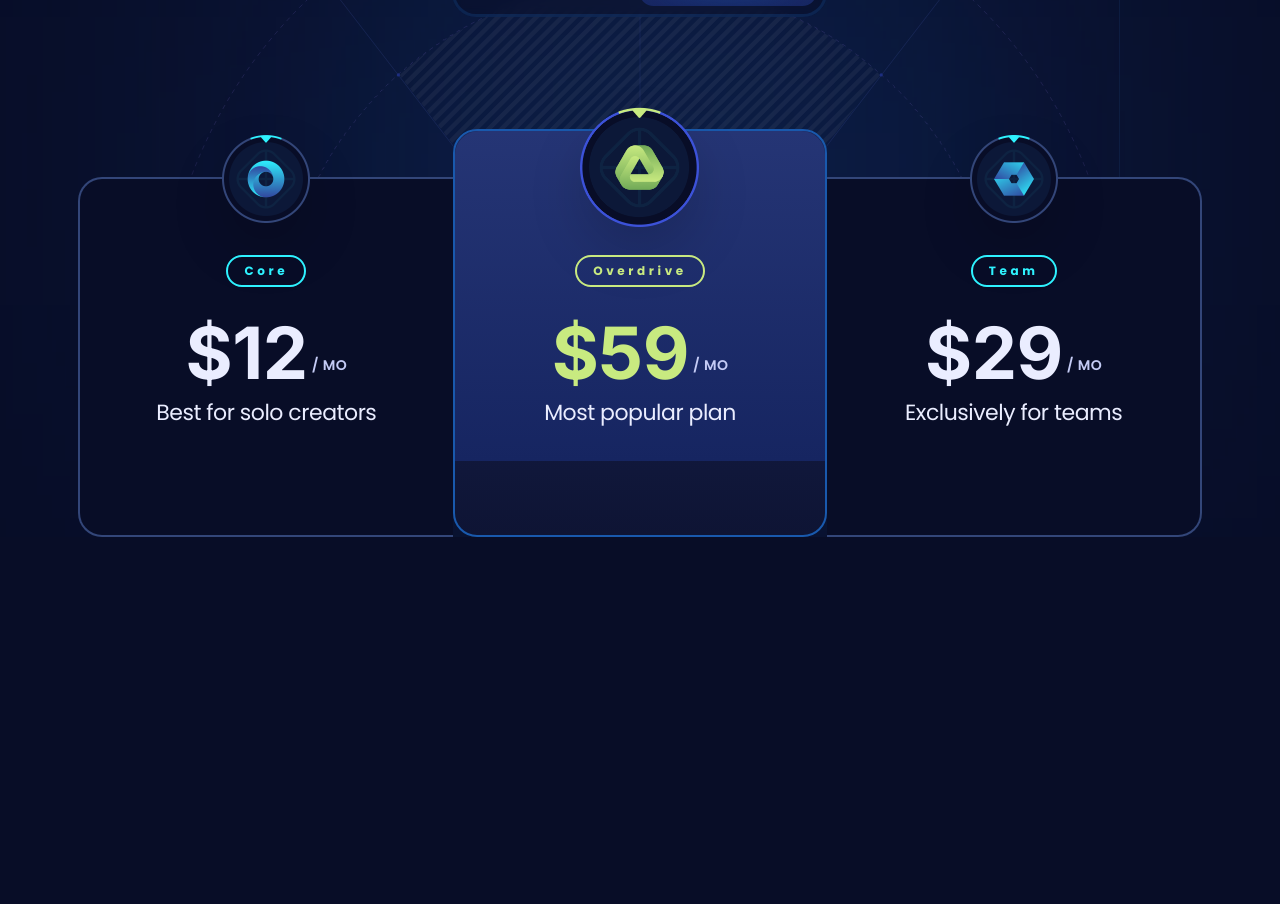
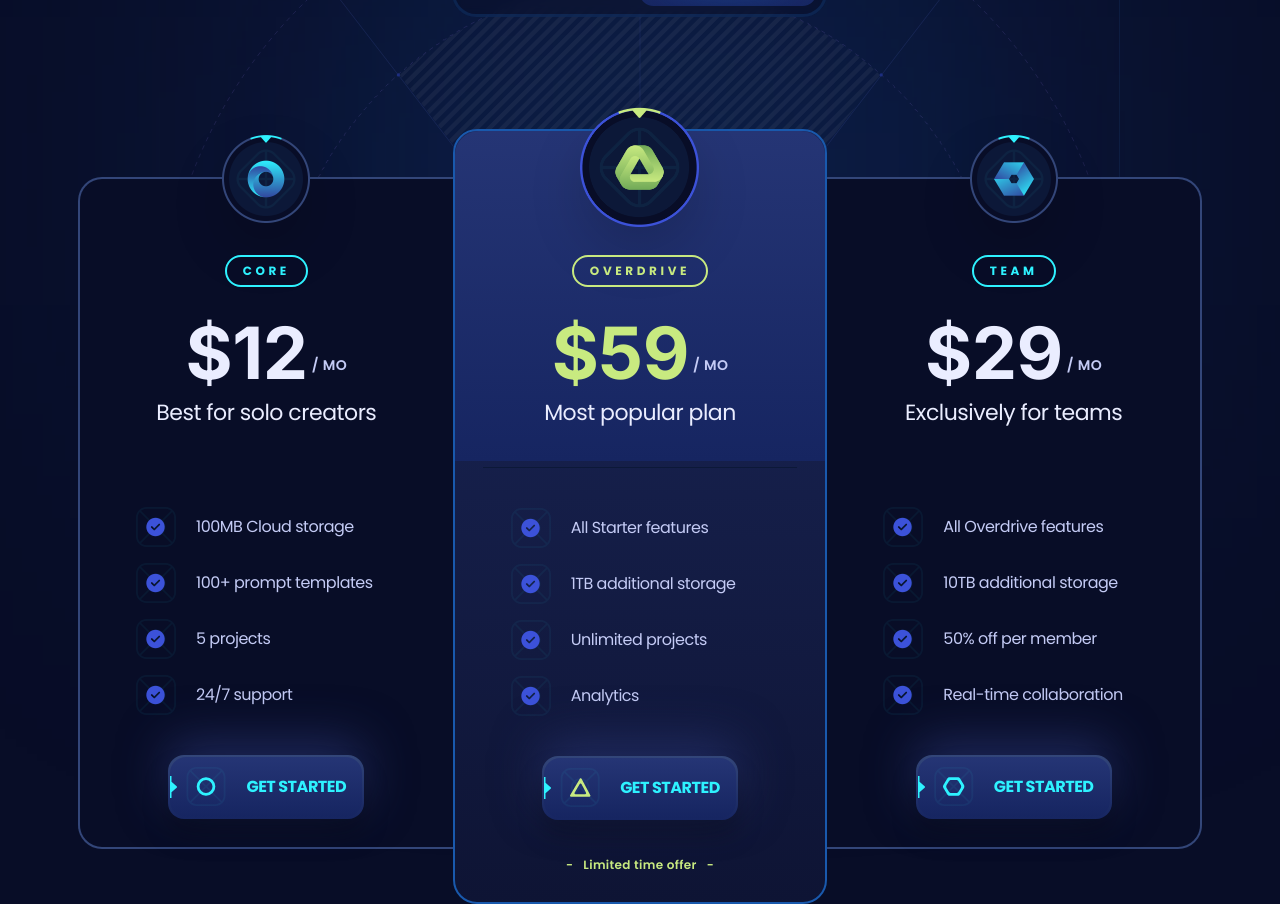
Before and after one commit to Rhaqueny/saas_landing_page, a React (Vite) app: page / in a window 1280 px wide. Shown: the part 2220-3124 px from the top of the page. Before the commit the page ends 2757 px from the top, so only its background shows below. Built offline with nearby package versions, Linux system fonts and the light colour scheme.

Commit message:
Initial commit

```diff
--- a/src/sections/Pricing.jsx
+++ b/src/sections/Pricing.jsx
@@ -4,6 +4,7 @@
 import clsx from "clsx";
 import CountUp from "react-countup";
 import { plans } from "../constants";
+import Button from "../components/Button";
 
 const Pricing = () => {
   const [monthly, setMonthly] = useState(false);
@@ -108,7 +109,7 @@
                 >
                   <div
                     className={clsx(
-                      "small-2 rounded-20 relative z-2 mx-auto mb-6 border-2 px-4 py-1.5 uppercased",
+                      "small-2 rounded-20 relative z-2 mx-auto mb-6 border-2 px-4 py-1.5 uppercase",
                       index === 1 ? "border-p3 text-p3" : "border-p1 text-p1"
                     )}
                   >
@@ -138,11 +139,40 @@
                 </div>
                 <div
                   className={clsx(
-                    "body-1 relative z-2 mb-10 w-full border-b-s2 pb-9 text-center text-p4"
+                    "body-1 relative z-2 mb-10 w-full border-b-s2 pb-9 text-center text-p4",
+                    index === 1 && "border-b"
                   )}
                 >
                   {plan.caption}
                 </div>
+
+                <ul className="mx-auto space-y-4 xl:px-7">
+                  {plan.features.map((feature) => (
+                    <li
+                      key={feature}
+                      className="relative flex items-center gap-5"
+                    >
+                      <img
+                        src="/images/check.png"
+                        alt="check"
+                        className="size-10 object-contain"
+                      />
+                      <p className="flex-1">{feature}</p>
+                    </li>
+                  ))}
+                </ul>
+                <div className="mt-10 flex w-full justify-center">
+                  <Button icon={plan.icon}>Get Started</Button>
+                </div>
+                {index === 1 && (
+                  <p
+                    className="small-compact mt-9 text-center
+                  text-p3 before:mx-2.5 before:content-['-']
+                  after:mx-2.5 after:content-['-']"
+                  >
+                    Limited time offer
+                  </p>
+                )}
               </div>
             ))}
           </div>
```
